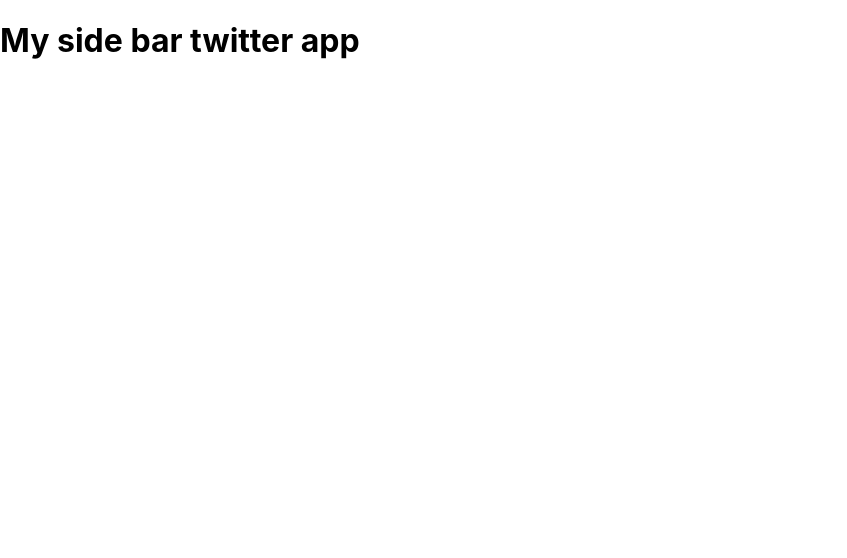
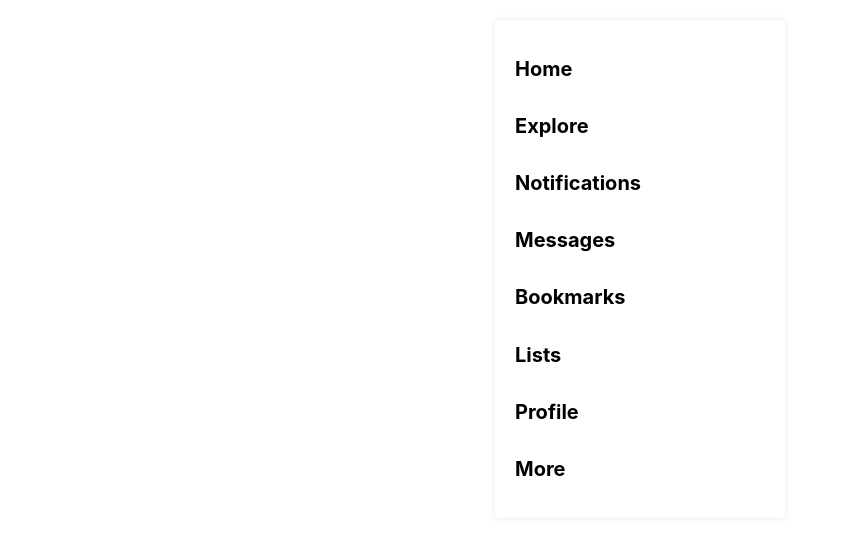
Before and after one commit to abdelmanaf/twitter, a React (Create React App) app: page / in a window 1280 px wide. Shown: the top 558 px of the page, without its empty margins (0-847 px from the left). Built offline with nearby package versions, Linux system fonts and the light colour scheme.

Commit message:
add side bar link css

```diff
--- a/src/App.js
+++ b/src/App.js
@@ -1,18 +1,12 @@
-import "./App.css";
-import {useState} from 'react'
-import BottomNavigation from '@material-ui/core/BottomNavigation'
-import BottomNavigationAction from '@material-ui/core/BottomNavigationAction'
-import FolderIcon from '@material-ui/icons/Folder'
-import RestoreIcon from '@material-ui/icons/Restore'
-import FavoriteIcon from '@material-ui/icons/Favorite'
-import LocationOnIcon from '@material-ui/icons/LocationOn'
+import {useState} from "react"
+import Sidebar from "./Sidebar"
 
 
 function App() {
 
   return (
     <div>
-      <h1> My side bar twitter app</h1>
+      <Sidebar />
     </div>
   )
 }
--- a/src/SidebarLink.js
+++ b/src/SidebarLink.js
@@ -1,4 +1,4 @@
-import "sidebarLink.css";
+import "./sidebarLink.css";
 
 import React from 'react'
 
--- /dev/null
+++ b/src/sidebarLink.css
@@ -0,0 +1,16 @@
+.link{
+    display: flex;
+    align-items: cover;
+    cursor: pointer;
+    border-radius: 30px;
+  }
+  .link:hover{
+    background-color: #e8f5fe;
+    color: #50b7f5;
+    transition: color 100ms ease-out;
+  }
+  .link > h2{
+    font-weight: 700;
+    font-size: 20px;
+    margin-right: 20px;
+  }
```
